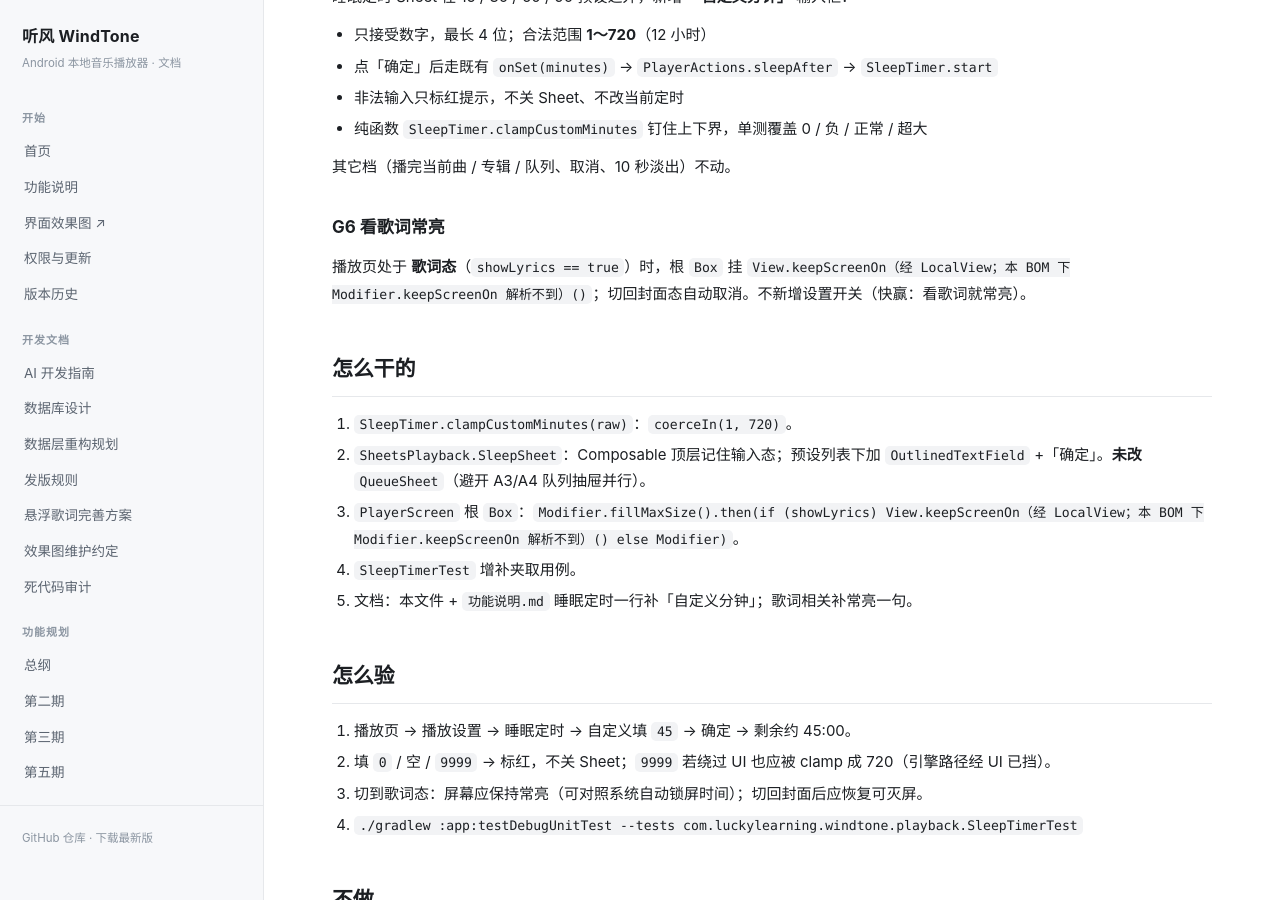
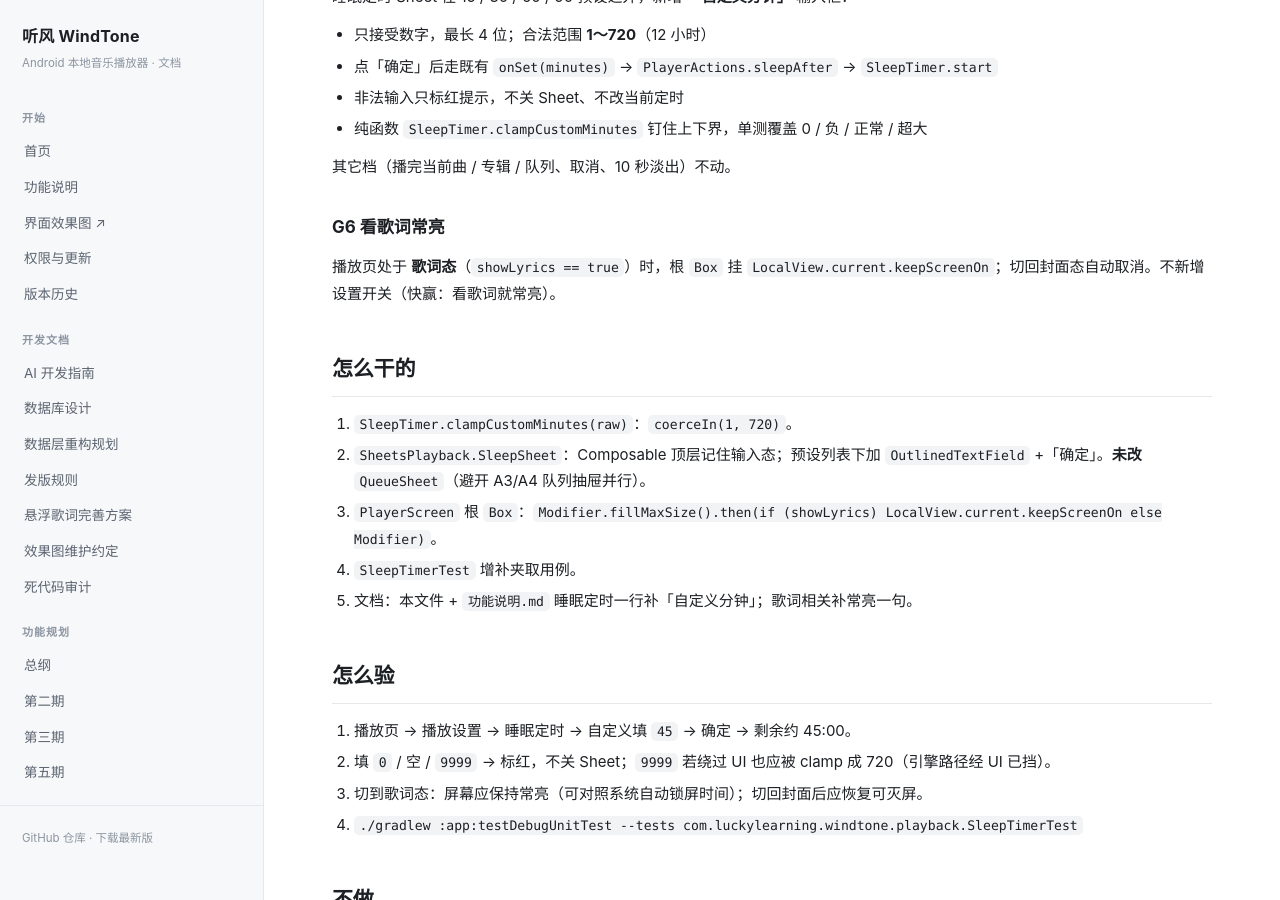
Before and after one commit to LuckyLearning/WindTone, a Jekyll site: the page built from docs/功能-睡眠定时自定义与歌词常亮.md, in a window 1280 px wide and 900 px high, scrolled down 351 px. Built offline with Jekyll 4.4.1, drawn with Linux system fonts in a browser that asks for light colours; our own code applies the rules of GitHub Pages for plain Markdown files.

Commit message:
docs: 修正 G6 keepScreenOn 实现描述（LocalView）

```diff
--- a/docs/功能-睡眠定时自定义与歌词常亮.md
+++ b/docs/功能-睡眠定时自定义与歌词常亮.md
@@ -18,13 +18,13 @@
 
 ### G6 看歌词常亮
 
-播放页处于 **歌词态**（`showLyrics == true`）时，根 `Box` 挂 `View.keepScreenOn（经 LocalView；本 BOM 下 Modifier.keepScreenOn 解析不到）()`；切回封面态自动取消。不新增设置开关（快赢：看歌词就常亮）。
+播放页处于 **歌词态**（`showLyrics == true`）时，根 `Box` 挂 `LocalView.current.keepScreenOn`；切回封面态自动取消。不新增设置开关（快赢：看歌词就常亮）。
 
 ## 怎么干的
 
 1. `SleepTimer.clampCustomMinutes(raw)`：`coerceIn(1, 720)`。
 2. `SheetsPlayback.SleepSheet`：Composable 顶层记住输入态；预设列表下加 `OutlinedTextField` +「确定」。**未改** `QueueSheet`（避开 A3/A4 队列抽屉并行）。
-3. `PlayerScreen` 根 `Box`：`Modifier.fillMaxSize().then(if (showLyrics) View.keepScreenOn（经 LocalView；本 BOM 下 Modifier.keepScreenOn 解析不到）() else Modifier)`。
+3. `PlayerScreen` 根 `Box`：`Modifier.fillMaxSize().then(if (showLyrics) LocalView.current.keepScreenOn else Modifier)`。
 4. `SleepTimerTest` 增补夹取用例。
 5. 文档：本文件 + `功能说明.md` 睡眠定时一行补「自定义分钟」；歌词相关补常亮一句。
 
```
